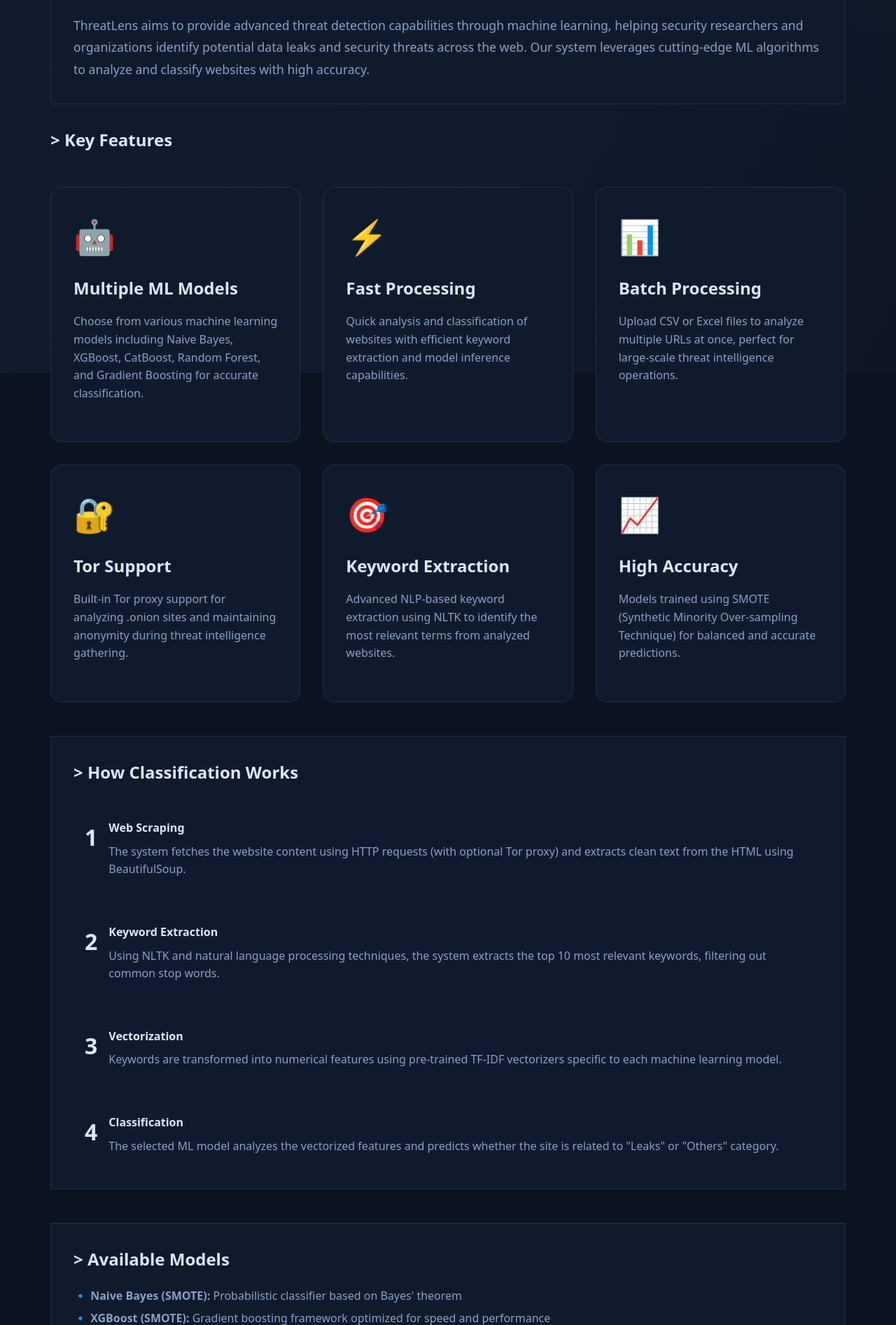
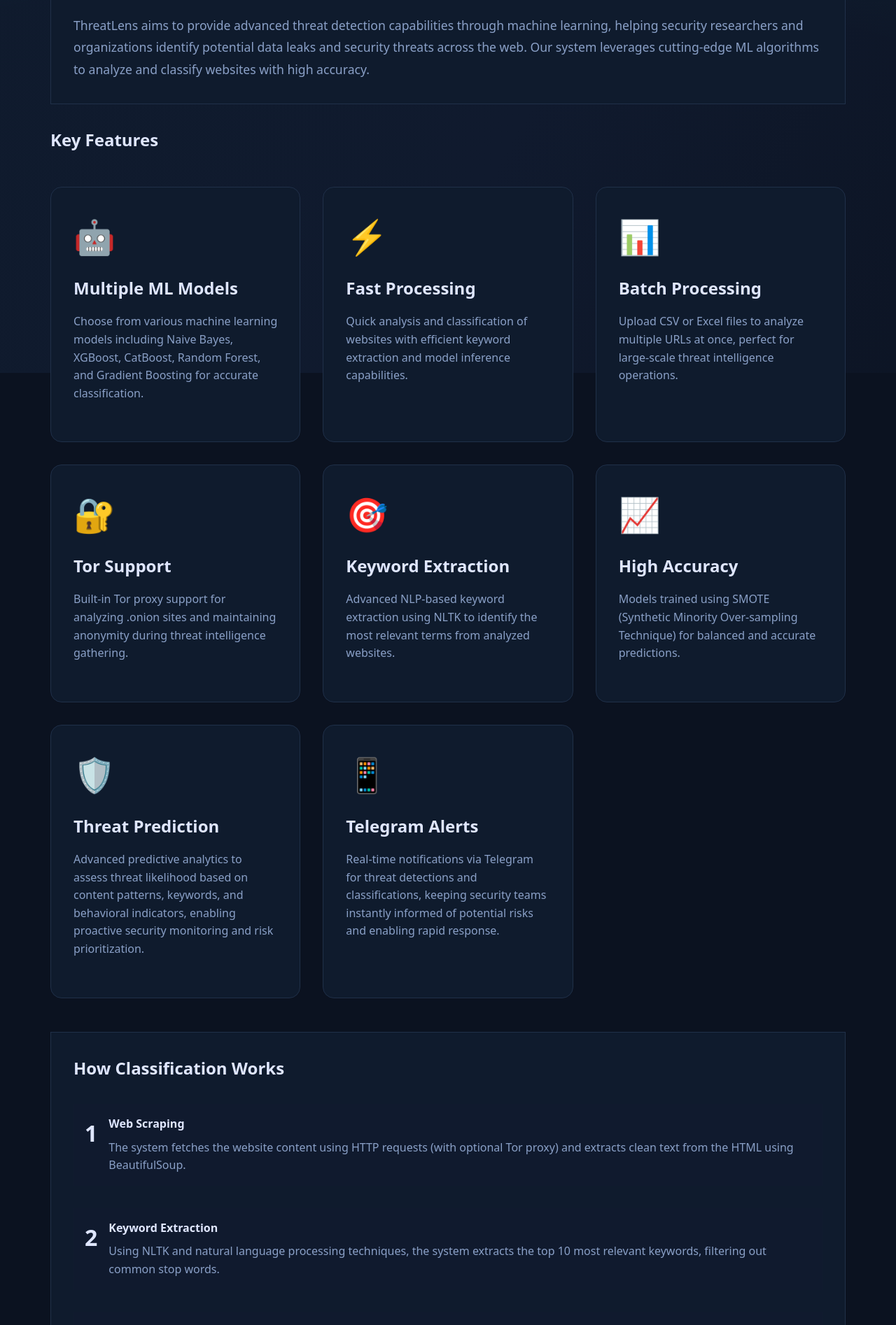
Before and after one commit to Ibrahim-sayys/ThreatLens, a Flask app: page /about in a window 1280 px wide. Shown: the part 267-2161 px from the top of the page at 70% size. Run offline with Flask 3, Linux system fonts and the light colour scheme; parts of the project's set-up code (start-up, migrations or seed data) failed here and were passed over.

Commit message:
ui enhancment
commit

```diff
--- a/_Web_interface_for_fyp/app.py
+++ b/_Web_interface_for_fyp/app.py
@@ -38,31 +38,31 @@ MODEL_DIR = os.path.join(os.path.dirname(os.path.dirname(os.path.abspath(__file_
 # Model file mapping - using SMOTE versions
 MODEL_FILES = {
     "naive_bayes": {
-        "name": "Naive Bayes (SMOTE)",
+        "name": "Naive Bayes",
         "model": os.path.join(MODEL_DIR, "naive_bayes_smote.pkl"),
         "vectorizer": os.path.join(MODEL_DIR, "naive_bayes_vectorizer.pkl"),
         "label_encoder": os.path.join(MODEL_DIR, "naive_bayes_label_encoder.pkl")
     },
     "xgboost": {
-        "name": "XGBoost (SMOTE)",
+        "name": "XGBoost",
         "model": os.path.join(MODEL_DIR, "xgboost_smote.pkl"),
         "vectorizer": os.path.join(MODEL_DIR, "xgboost_vectorizer.pkl"),
         "label_encoder": os.path.join(MODEL_DIR, "xgboost_label_encoder.pkl")
     },
     "catboost": {
-        "name": "CatBoost (SMOTE)",
+        "name": "CatBoost",
         "model": os.path.join(MODEL_DIR, "catboost_smote.pkl"),
         "vectorizer": os.path.join(MODEL_DIR, "catboost_vectorizer.pkl"),
         "label_encoder": os.path.join(MODEL_DIR, "catboost_label_encoder.pkl")
     },
     "random_forest": {
-        "name": "Random Forest (SMOTE)",
+        "name": "Random Forest",
         "model": os.path.join(MODEL_DIR, "random_forest_smote.pkl"),
         "vectorizer": os.path.join(MODEL_DIR, "random_forest_vectorizer.pkl"),
         "label_encoder": os.path.join(MODEL_DIR, "random_forest_label_encoder.pkl")
     },
     "gradient_boosting": {
-        "name": "Gradient Boosting (SMOTE)",
+        "name": "Gradient Boosting",
         "model": os.path.join(MODEL_DIR, "gradient_boosting_smote.pkl"),
         "vectorizer": os.path.join(MODEL_DIR, "gradient_boosting_vectorizer.pkl"),
         "label_encoder": os.path.join(MODEL_DIR, "gradient_boosting_label_encoder.pkl")
--- a/_Web_interface_for_fyp/templates/about.html
+++ b/_Web_interface_for_fyp/templates/about.html
@@ -4,7 +4,7 @@
 
 {% block content %}
 <div class="container">
-    <h1 class="terminal-text" style="margin-bottom: 2rem;">About ThreatLens</h1>
+    <h1 class="terminal" style="margin-bottom: 2rem;">About ThreatLens</h1>
 
     <div style="background: var(--card-bg); border: 1px solid var(--border-color); padding: 2rem; margin-bottom: 2rem;">
         <h2 style="margin-bottom: 1rem;">Our Mission</h2>
@@ -16,7 +16,7 @@
         </p>
     </div>
 
-    <h2 class="terminal-text" style="margin-bottom: 2rem;">Key Features</h2>
+    <h2 class="terminal" style="margin-bottom: 2rem;">Key Features</h2>
 
     <div class="card-grid">
         <div class="card">
@@ -72,10 +72,28 @@
                 balanced and accurate predictions.
             </p>
         </div>
+
+        <div class="card">
+            <div class="card-icon">🛡️</div>
+            <h3>Threat Prediction</h3>
+            <p>
+                Advanced predictive analytics to assess threat likelihood based on content patterns,
+                keywords, and behavioral indicators, enabling proactive security monitoring and risk prioritization.
+            </p>
+        </div>
+
+        <div class="card">
+            <div class="card-icon">📱</div>
+            <h3>Telegram Alerts</h3>
+            <p>
+                Real-time notifications via Telegram for threat detections and classifications,
+                keeping security teams instantly informed of potential risks and enabling rapid response.
+            </p>
+        </div>
     </div>
 
     <div style="margin-top: 3rem; background: var(--card-bg); border: 1px solid var(--border-color); padding: 2rem;">
-        <h2 class="terminal-text" style="margin-bottom: 1rem;">How Classification Works</h2>
+        <h2 class="terminal" style="margin-bottom: 1rem;">How Classification Works</h2>
 
         <div style="margin-top: 2rem;">
             <div style="display: flex; gap: 1rem; margin-bottom: 2rem; padding: 1rem; background: var(--accent-color);">
@@ -111,7 +129,7 @@
                 </div>
             </div>
 
-            <div style="display: flex; gap: 1rem; padding: 1rem; background: var(--accent-color);">
+            <div style="display: flex; gap: 1rem; margin-bottom: 2rem; padding: 1rem; background: var(--accent-color);">
                 <div style="font-size: 2rem; font-weight: bold; color: var(--text-color);">4</div>
                 <div>
                     <h4 style="margin-bottom: 0.5rem;">Classification</h4>
@@ -121,27 +139,32 @@
                     </p>
                 </div>
             </div>
+
+            <div style="display: flex; gap: 1rem; padding: 1rem; background: var(--accent-color);">
+                <div style="font-size: 2rem; font-weight: bold; color: var(--text-color);">5</div>
+                <div>
+                    <h4 style="margin-bottom: 0.5rem;">Threat Prediction</h4>
+                    <p style="color: var(--text-muted);">
+                        Beyond classification, the system generates a <strong>risk score</strong> and threat
+                        probability based on content analysis, keyword patterns, and historical indicators.
+                        This enables security teams to prioritize responses and proactively monitor high-risk targets.
+                    </p>
+                </div>
+            </div>
         </div>
     </div>
 
     <div style="margin-top: 3rem; background: var(--card-bg); border: 1px solid var(--border-color); padding: 2rem;">
-        <h2 class="terminal-text" style="margin-bottom: 1rem;">Available Models</h2>
+        <h2 class="terminal" style="margin-bottom: 1rem;">Available Models</h2>
         <ul style="color: var(--text-muted); line-height: 2; list-style: none;">
-            <li>🔹 <strong>Naive Bayes (SMOTE):</strong> Probabilistic classifier based on Bayes' theorem</li>
-            <li>🔹 <strong>XGBoost (SMOTE):</strong> Gradient boosting framework optimized for speed and performance</li>
-            <li>🔹 <strong>CatBoost (SMOTE):</strong> Gradient boosting library with categorical feature support</li>
-            <li>🔹 <strong>Random Forest (SMOTE):</strong> Ensemble learning method using multiple decision trees</li>
-            <li>🔹 <strong>Gradient Boosting (SMOTE):</strong> Traditional gradient boosting for classification</li>
+            <li>🔹 <strong>Naive Bayes:</strong> Probabilistic classifier based on Bayes' theorem</li>
+            <li>🔹 <strong>XGBoost:</strong> Gradient boosting framework optimized for speed and performance</li>
+            <li>🔹 <strong>CatBoost:</strong> Gradient boosting library with categorical feature support</li>
+            <li>🔹 <strong>Random Forest:</strong> Ensemble learning method using multiple decision trees</li>
+            <li>🔹 <strong>Gradient Boosting:</strong> Traditional gradient boosting for classification</li>
         </ul>
     </div>
 
-    <div style="margin-top: 3rem; padding: 2rem; background: rgba(255, 170, 0, 0.1); border: 1px solid var(--warning-color);">
-        <h3 style="color: var(--warning-color); margin-bottom: 1rem;">⚠️ Disclaimer</h3>
-        <p style="color: var(--text-muted); line-height: 1.8;">
-            This tool is designed for educational and research purposes only. Users are responsible for ensuring
-            they have appropriate authorization before analyzing any websites. The developers of ThreatLens are
-            not responsible for any misuse of this system. Always respect privacy laws and website terms of service.
-        </p>
-    </div>
+
 </div>
 {% endblock %}
--- a/_Web_interface_for_fyp/templates/classify.html
+++ b/_Web_interface_for_fyp/templates/classify.html
@@ -4,7 +4,7 @@
 
 {% block content %}
 <div class="container">
-    <h1 class="terminal-text" style="margin-bottom: 2rem;">Website Classification</h1>
+    <h1 class="terminal" style="margin-bottom: 2rem;">Website Classification</h1>
 
     <div style="display: grid; grid-template-columns: 1fr 1fr; gap: 2rem; margin-bottom: 2rem;">
         <button class="btn btn-primary" id="singleUrlBtn" onclick="showSingleUrl()">Single URL</button>
@@ -173,7 +173,7 @@ document.getElementById('batchForm').addEventListener('submit', async function(e
         }
 
         // Display statistics
-        let resultsHtml = '<h2 class="terminal-text" style="margin-bottom: 1.5rem;">Batch Classification Results</h2>';
+        let resultsHtml = '<h2 class="terminal" style="margin-bottom: 1.5rem;">Batch Classification Results</h2>';
 
         const stats = data.statistics;
         resultsHtml += `
--- a/_Web_interface_for_fyp/templates/telegram_alert.html
+++ b/_Web_interface_for_fyp/templates/telegram_alert.html
@@ -4,7 +4,7 @@
 
 {% block content %}
 <div class="container">
-    <h1 class="terminal-text" style="margin-bottom: 2rem;">🔔 Telegram Breach Alerts</h1>
+    <h1 class="terminal" style="margin-bottom: 2rem;"> Telegram Breach Alerts</h1>
 
     <div style="max-width: 700px; margin: 0 auto;">
         <div style="background: rgba(255, 255, 255, 0.05); padding: 1.5rem; border-radius: 8px; margin-bottom: 2rem;">
--- /dev/null
+++ b/_Web_interface_for_fyp/uploads/classified_results_20251204_013255.csv
@@ -0,0 +1,4 @@
+urls,Classification,Status
+http://orca66hwnpciepupe5626k2ib6dds6zizjwuuashz67usjps2wehz4id.onion/,leak,success
+http://gunrabxbig445sjqa535uaymzerj6fp4nwc6ngc2xughf2pedjdhk4ad.onion/,leak,success
+https://intelrepository.com/,other,success
```
Also changed, not shown: _Web_interface_for_fyp/templates/developers.html (+8 -25 lines), _Web_interface_for_fyp/templates/index.html (+5 -5 lines), _Web_interface_for_fyp/static/img/abdullah.jpeg (added).
